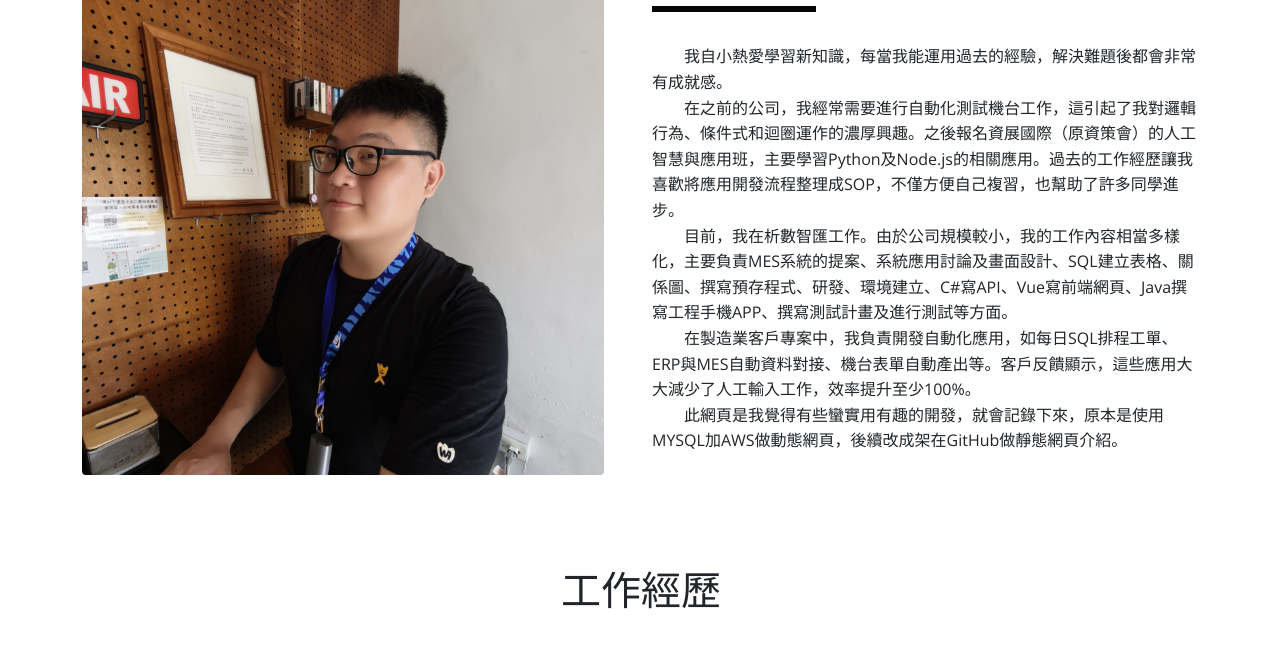
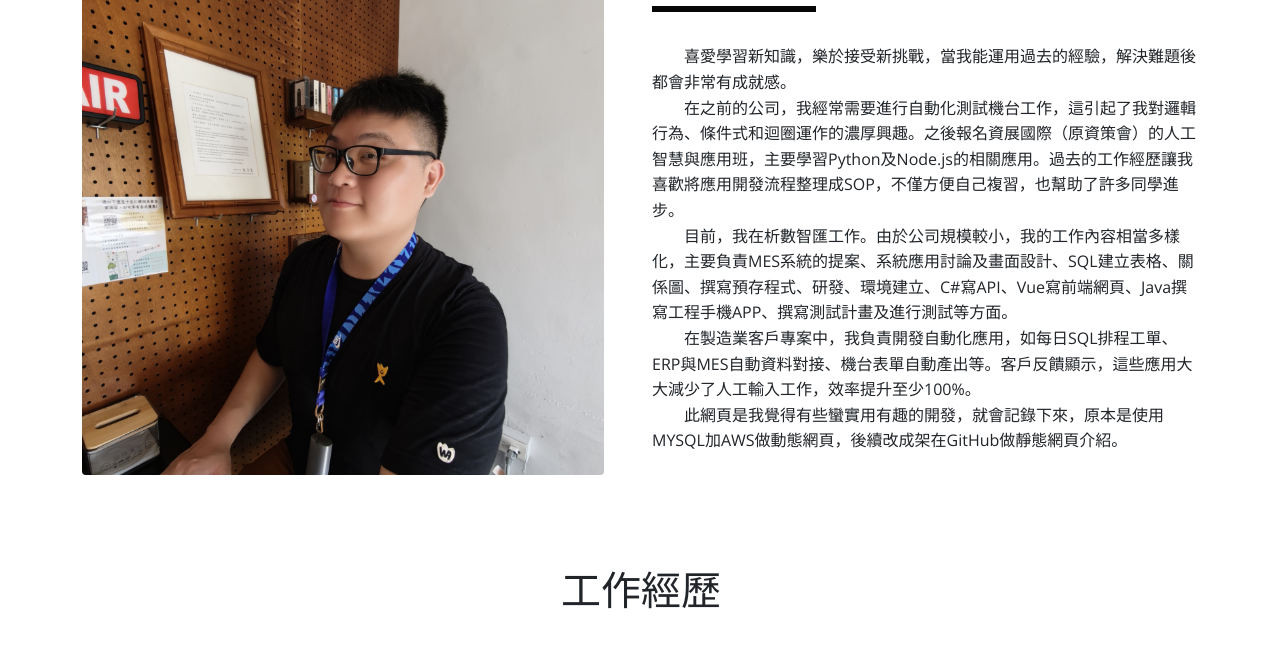
Before and after one commit to top80276/blog, a plain HTML site: page index.html in a window 1280 px wide. Shown: the part 606-1253 px from the top of the page. Drawn offline with nearby package versions, Linux system fonts and the light colour scheme; a web font is replaced by a local one.

Commit message:
251024_2

```diff
--- a/index.html
+++ b/index.html
@@ -87,7 +87,7 @@
                     關於我
                 </h2>
                 <p class="my-6 text-d">
-                　　我自小熱愛學習新知識，每當我能運用過去的經驗，解決難題後都會非常有成就感。</br>
+                　　喜愛學習新知識，樂於接受新挑戰，當我能運用過去的經驗，解決難題後都會非常有成就感。</br>
                 　　在之前的公司，我經常需要進行自動化測試機台工作，這引起了我對邏輯行為、條件式和迴圈運作的濃厚興趣。之後報名資展國際（原資策會）的人工智慧與應用班，主要學習Python及Node.js的相關應用。過去的工作經歷讓我喜歡將應用開發流程整理成SOP，不僅方便自己複習，也幫助了許多同學進步。</br>
                 　　目前，我在析數智匯工作。由於公司規模較小，我的工作內容相當多樣化，主要負責MES系統的提案、系統應用討論及畫面設計、SQL建立表格、關係圖、撰寫預存程式、研發、環境建立、C#寫API、Vue寫前端網頁、Java撰寫工程手機APP、撰寫測試計畫及進行測試等方面。</br>
                 　　在製造業客戶專案中，我負責開發自動化應用，如每日SQL排程工單、ERP與MES自動資料對接、機台表單自動產出等。客戶反饋顯示，這些應用大大減少了人工輸入工作，效率提升至少100%。</br>
```
